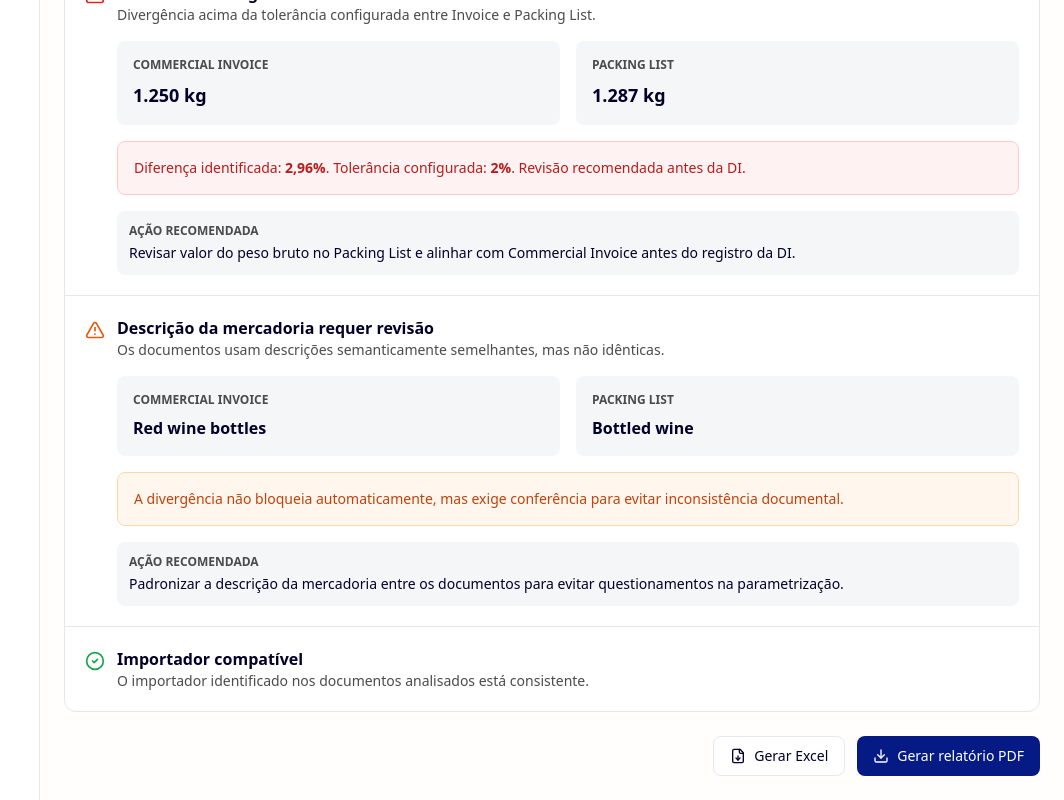
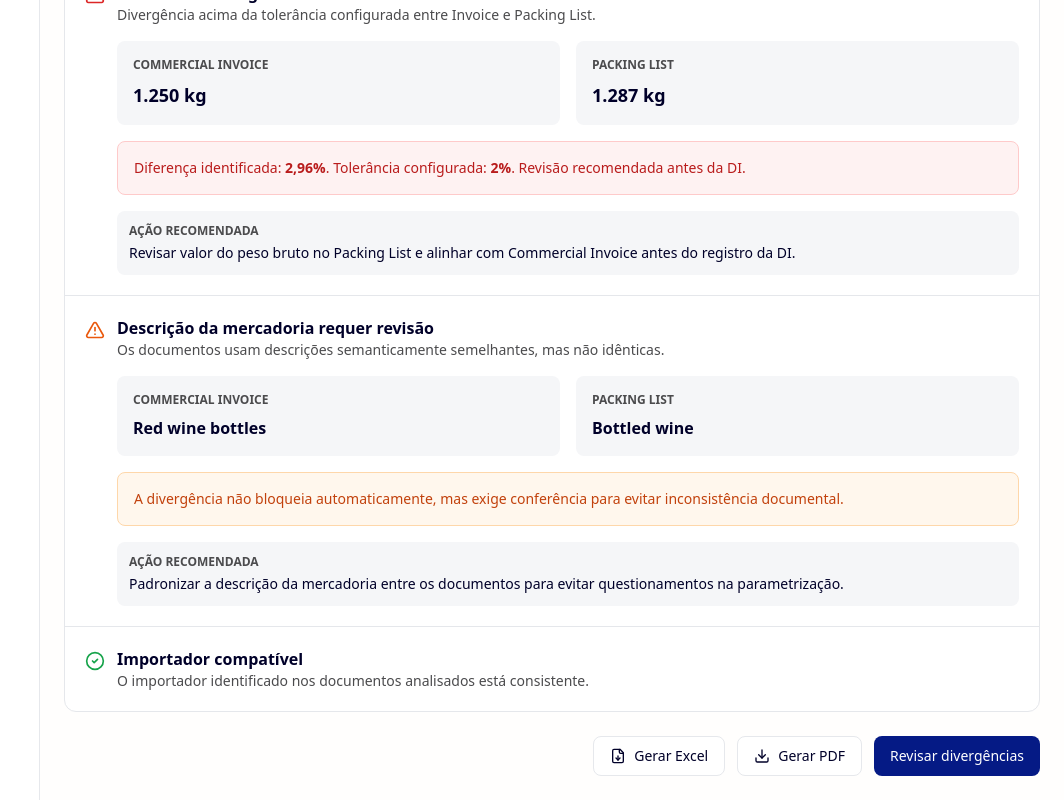
Before and after one commit to anafernandez-creator/reedocs, a Next.js app: page /processes/PROC-2026-0006 in a window 1280 px wide. Shown: the part 799-1599 px from the top of the page, without its empty margins (216-1280 px from the left). Built offline with nearby package versions, Linux system fonts and the light colour scheme.

Commit message:
Update page.tsx

```diff
--- a/app/processes/[id]/page.tsx
+++ b/app/processes/[id]/page.tsx
@@ -212,9 +212,13 @@ export default function ProcessAnalysisPage(): JSX.Element {
     Gerar Excel
   </Button>
 
+  <Button variant="outline">
+    <Download className="mr-2 h-4 w-4" />
+    Gerar PDF
+  </Button>
+
   <Button>
-            <Download className="mr-2 h-4 w-4" />
-            Gerar relatório PDF
+    Revisar divergências
   </Button>
 </div>
       </section>
```
Lines whose indentation alone changed are shown as unchanged.
